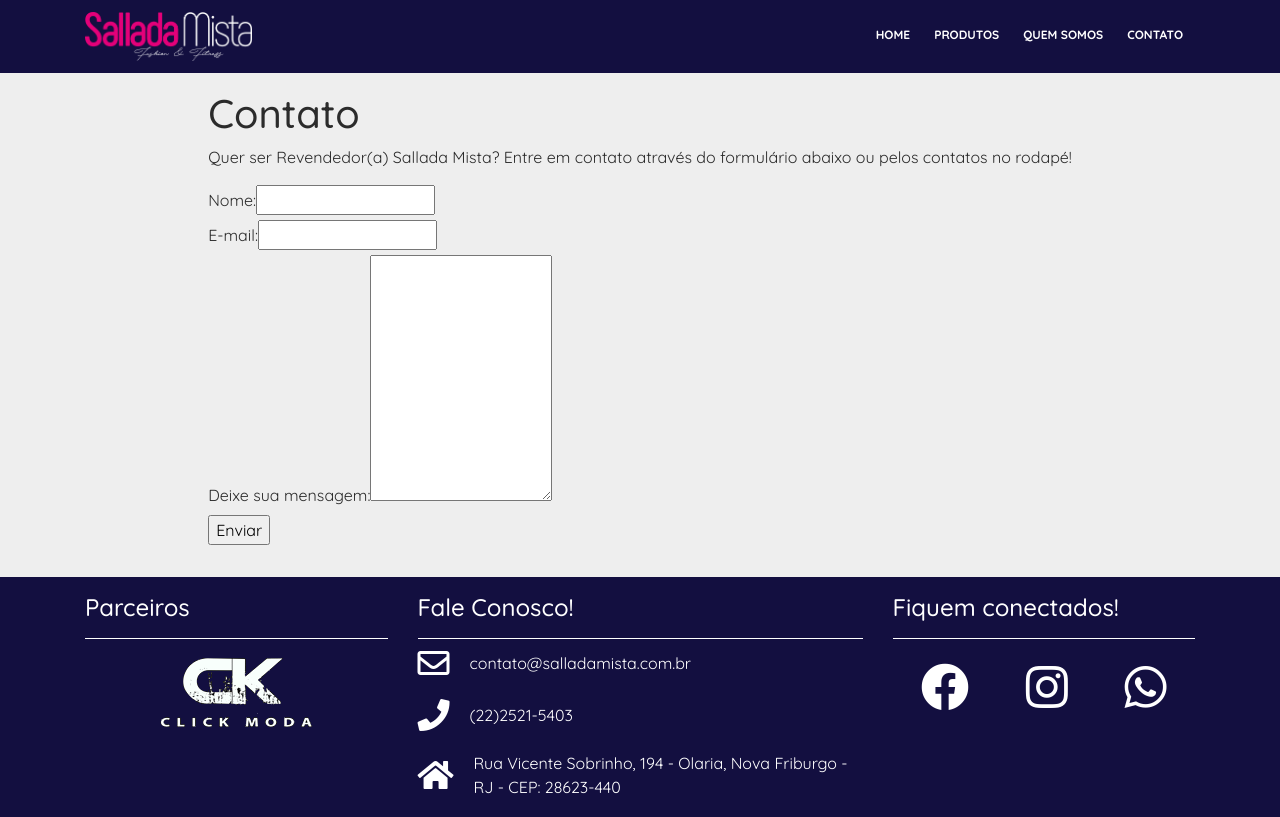
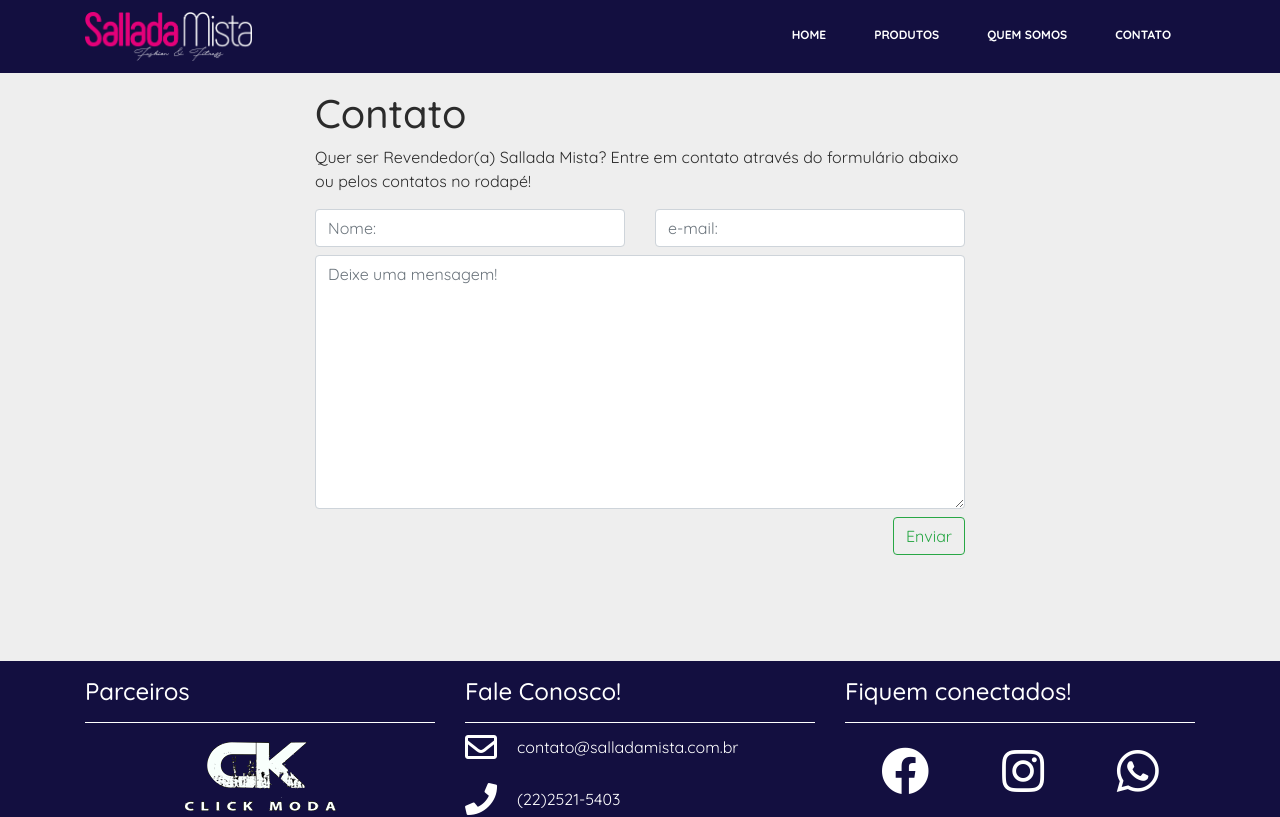
Before and after one commit to guszz/spa-sallada-mista, a Vue app: page /contato in a window 1280 px wide. Shown: the top 817 px of the page. Built offline with nearby package versions, Linux system fonts and the light colour scheme.

Commit message:
ajustes de layout e estilizacao

```diff
--- a/src/components/Footer.vue
+++ b/src/components/Footer.vue
@@ -2,16 +2,16 @@
 <footer class="main-footer">
   <b-container>
     <b-row>
-      <b-col>
+      <div class="col col-md-4">
         <h4 class="footer_title">Parceiros</h4>
         <div class="partners">
           <a href="//www.clickmoda.com.br/" target="_blank">
             <img src="../assets/img/logo_ckmoda.png" alt="Click Moda | Casual & Fitness" />
           </a>
         </div>
-      </b-col>
+      </div>
 
-      <b-col cols="5">
+      <div class="col col-md-4">
         <h4 class="footer_title">Fale Conosco!</h4>
         <div class="contato-item">
           <i class="far fa-envelope"></i> <span>contato@salladamista.com.br</span>
@@ -22,9 +22,9 @@
         <div class="contato-item">
           <i class="fas fa-home"></i>Rua Vicente Sobrinho, 194 - Olaria, Nova Friburgo - RJ - CEP: 28623-440
         </div>
-      </b-col>
+      </div>
 
-      <b-col>
+      <div class="col col-md-4">
         <h4 class="footer_title">Fiquem conectados!</h4>
         <div class="social_nav">
           <span>
@@ -43,15 +43,17 @@
             </a>
           </span>
         </div>
-      </b-col>
+      </div>
     </b-row>
 
   </b-container>
+  <div class="copyright text-center">
+    <div class="container">
+      © 2018 - Todos os direitos revervados -
+      <a class="text-white" target="_blank" href="//www.linkedin.com/in/dilton-gon%C3%A7alves-neves-filho-47b84178/">Dilton G. Neves Filho</a>
+    </div>
+  </div>
 
-  <div class="copyright text-center">
-    © 2018 - Todos os direitos revervados -
-    <a class="text-white" target="_blank" href="//www.linkedin.com/in/dilton-gon%C3%A7alves-neves-filho-47b84178/">Dilton G. Neves Filho</a>
-  </div>
 </footer>
 </template>
 <script>
--- a/src/components/Form.vue
+++ b/src/components/Form.vue
@@ -1,43 +1,27 @@
 <template>
-  <form action="#" method="POST" id="contact-form" class="contact-form">
-    <div class="contact_form">
-      <label class="form_label" for="nome">Nome:</label>
-      <input
-        class="contact-form__field"
-        name="nome"
-        type="text"
-        id="inputNome"
-        title="Deixe seu nome"
-        required
-      />
-    </div>
-    <div class="contact-form__group contact-form__group--right-colum">
-      <label class="contact-form__label" for="email">E-mail:</label>
-      <input
-        class="contact-form__field"
-        name="email"
-        type="email"
-        id="inputEmail"
-        title="deixe seu email"
-        required
-      />
-    </div>
-    <div class="contact-form__group">
-      <label class="contact-form__label" for="mensagem">Deixe sua mensagem:</label>
-      <textarea
-        class="contact-form__field"
-        name="mensagem"
-        id="inputMessagem"
-        title="Deixe sua mensagem!"
-        cols="20"
-        rows="10"
-        required
-      ></textarea>
-    </div>
-    <input type="submit" class="contact-form_btn" value="Enviar" />
-  </form>
+  <section class="contact-form">
+    <form action="#" method="POST" id="contact-form" class="form-group">
+      <div class="row">
+        <div class="col-12 col-md-6 mb-2">
+          <input class="form-control" name="nome" type="text" id="inputNome" placeholder="Nome:" title="Deixe seu nome" required/>
+        </div>
+        <div class="col-12 col-md-6 mb-2">
+          <input class="form-control" name="email" type="email" id="inputEmail" placeholder="e-mail:" title="deixe seu email" required/>
+        </div>
+      </div>
+      <div class="row">
+        <div class="col-12">
+          <textarea class="form-control" name="mensagem" id="inputMessagem" placeholder="Deixe uma mensagem!" rows="10" title="Deixe sua mensagem!"  required></textarea>
+        </div>
+        <div class="col-12 mt-2">
+          <input type="submit" class="btn btn-outline-success float-right" value="Enviar" />
+        </div>
+      </div>
+    </form>
+  </section>
 </template>
 <script>
 export default {};
 </script>
-<style lang="scss"></style>
+<style lang="scss">
+</style>
--- a/src/components/Menu.vue
+++ b/src/components/Menu.vue
@@ -26,13 +26,14 @@ h2 {
 nav {
   display: flex;
   height: 100%;
-  width: 40%;
+  width: 80%;
   justify-content: flex-end;
   align-items: center;
   list-style: none;
   li {
     height: 100%;
-    padding: 0 .75rem;
+    padding: 0.5rem 0.25rem;
+    margin: 0 1.25rem;
     border-bottom: 2px solid transparent;
     transition: all 300ms ease-in-out;
     &:hover {
--- a/src/components/Services.vue
+++ b/src/components/Services.vue
@@ -4,17 +4,28 @@
       <span>Top Produtos</span>
     </div>
     <div class="produtos-gallery">
-      <span>
+      <span class="gallery_item">
         <img src="../assets/img/produto_camisetas.png">
       </span>
 
-      <span>
+      <span class="gallery_item">
         <img src="../assets/img/produto_leggings.png">
       </span>
 
-      <span>
+      <span class="gallery_item">
         <img src="../assets/img/produto_tops.png">
       </span>
+    </div>
+    <div class="services_description mt-4">
+      <h3 class="description-title" >Porque comprar produtos Sallada Mista?</h3>
+      <p class="description-text">
+        Lorem Ipsum
+        "Neque porro quisquam est qui dolorem ipsum quia dolor sit amet, consectetur, adipisci velit..."
+        "There is no one who loves pain itself, who seeks after it and wants to have it, simply because it is pain..."
+        Lorem ipsum dolor sit amet, consectetur adipiscing elit. Cras euismod ipsum metus, at commodo magna semper nec.
+        Ut a leo laoreet ipsum mattis gravida vitae quis tortor. Morbi rutrum neque eget sagittis iaculis. Aliquam erat volutpat.
+        Pellentesque in nunc faucibus, elementum quam eget, pharetra orci. Curabitur elementum vehicula est, in ultrices ante tristique sit amet.
+      </p>
     </div>
   </div>
 </template>
@@ -62,5 +73,25 @@ export default {};
   flex-direction: row;
   justify-content: space-between;
   align-items: center;
+  overflow: scroll;
+  @media (min-width:992px) {
+    overflow: hidden;
+  }
+  .gallery_item img{
+    margin-right: 1rem;
+    height: 28rem;
+    @media (min-width: 768px) {
+      height: 40rem;
+    }
+    @media (min-width: 992px) {
+      margin-right: 0;
+      height: auto;
+    }
+  }
+}
+.services_description{
+  .description-text{
+    text-align: justify;
+  }
 }
 </style>
--- a/src/views/About.vue
+++ b/src/views/About.vue
@@ -1,13 +1,17 @@
 <template>
   <section class="about container">
-    <h2>Sobre a Sallada Mista</h2>
-    <p>
-      Localizada em Nova Friburgo - RJ, também conhecida como "Capital da Moda Íntima do Brasil", trabalhamos para criar produtos de alta qualidade e com preço que cabe no seu bolso.
-      A Sallada Mista foca no conceito "Fashion & Fitness", onde além de trazer conforto e segurança no treino, também conta com a beleza e sofisticação que só os nossos produtos podem entregar.
-    </p>
-    <p>Nossa Missão é oferecer um produto diferenciado através de um Design exclusivo, qualidade e inovação tecnológica. Seja para quem ama malhar ou simplismente quer ficar linda na correria do dia-a-dia!</p>
-    <p>Somos uma empresa com anos de experiência no mercado e contamos com profissionais que amam o que fazem para trazer o melhor para você parceiro(a) Sallada Mista ou para seu/sua cliente.</p>
-    <p>Não perca essa oportunidade e entre em contato! Nosso prazer é a sua satisfação.</p>
+    <div class="card">
+      <div class="card-body">
+        <h2 class="card-title">Sobre a Sallada Mista</h2>
+        <p class="card-text">
+          Localizada em Nova Friburgo - RJ, também conhecida como "Capital da Moda Íntima do Brasil", trabalhamos para criar produtos de alta qualidade e com preço que cabe no seu bolso.
+          A Sallada Mista foca no conceito "Fashion & Fitness", onde além de trazer conforto e segurança no treino, também conta com a beleza e sofisticação que só os nossos produtos podem entregar.
+        </p>
+        <p class="card-text">Nossa Missão é oferecer um produto diferenciado através de um Design exclusivo, qualidade e inovação tecnológica. Seja para quem ama malhar ou simplismente quer ficar linda na correria do dia-a-dia!</p>
+        <p class="card-text">Somos uma empresa com anos de experiência no mercado e contamos com profissionais que amam o que fazem para trazer o melhor para você parceiro(a) Sallada Mista ou para seu/sua cliente.</p>
+        <p class="card-text">Não perca essa oportunidade e entre em contato! Nosso prazer é a sua satisfação.</p>
+      </div>
+    </div>
   </section>
 </template>
 <script>
@@ -16,7 +20,9 @@ export default {};
 <style lang="scss">
 .about{
   @media (min-width: 768px) {
-    min-height: 370px;
+    text-align: justify;
+    min-height: 530px;
+    max-width: 580px;
   }
 }
 </style>
--- a/src/views/Contato.vue
+++ b/src/views/Contato.vue
@@ -1,5 +1,5 @@
 <template>
-  <section class="contato">
+  <section class=" container contato">
     <h1>Contato</h1>
     <p>Quer ser Revendedor(a) Sallada Mista? Entre em contato através do formulário abaixo ou pelos contatos no rodapé!</p>
     <Form />
@@ -12,4 +12,10 @@ export default {
 };
 </script>
 <style lang="scss">
+.contato{
+  min-height: 540px;
+  @media (min-width:768px){
+    max-width: 680px;
+  }
+}
 </style>
```
